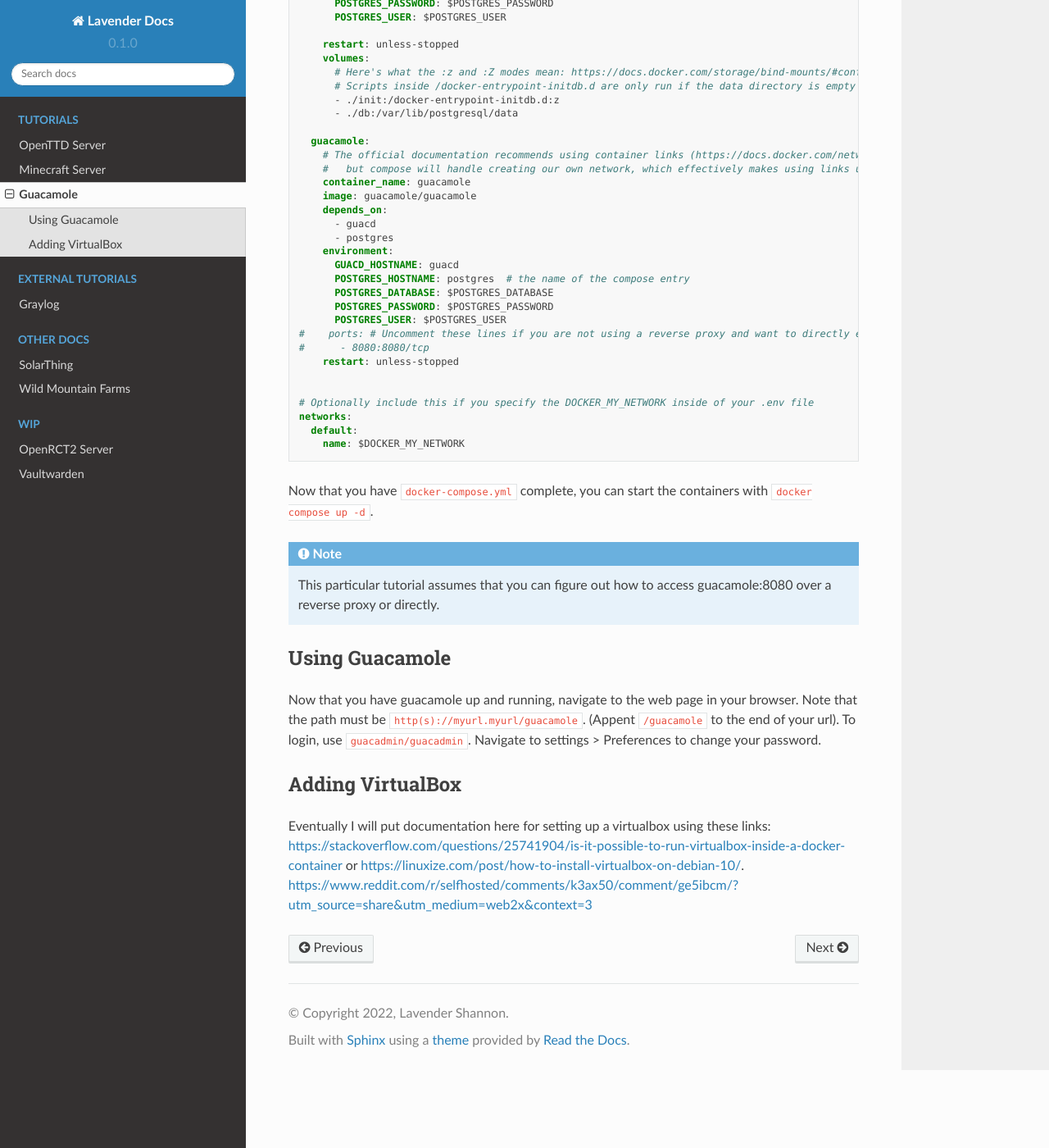
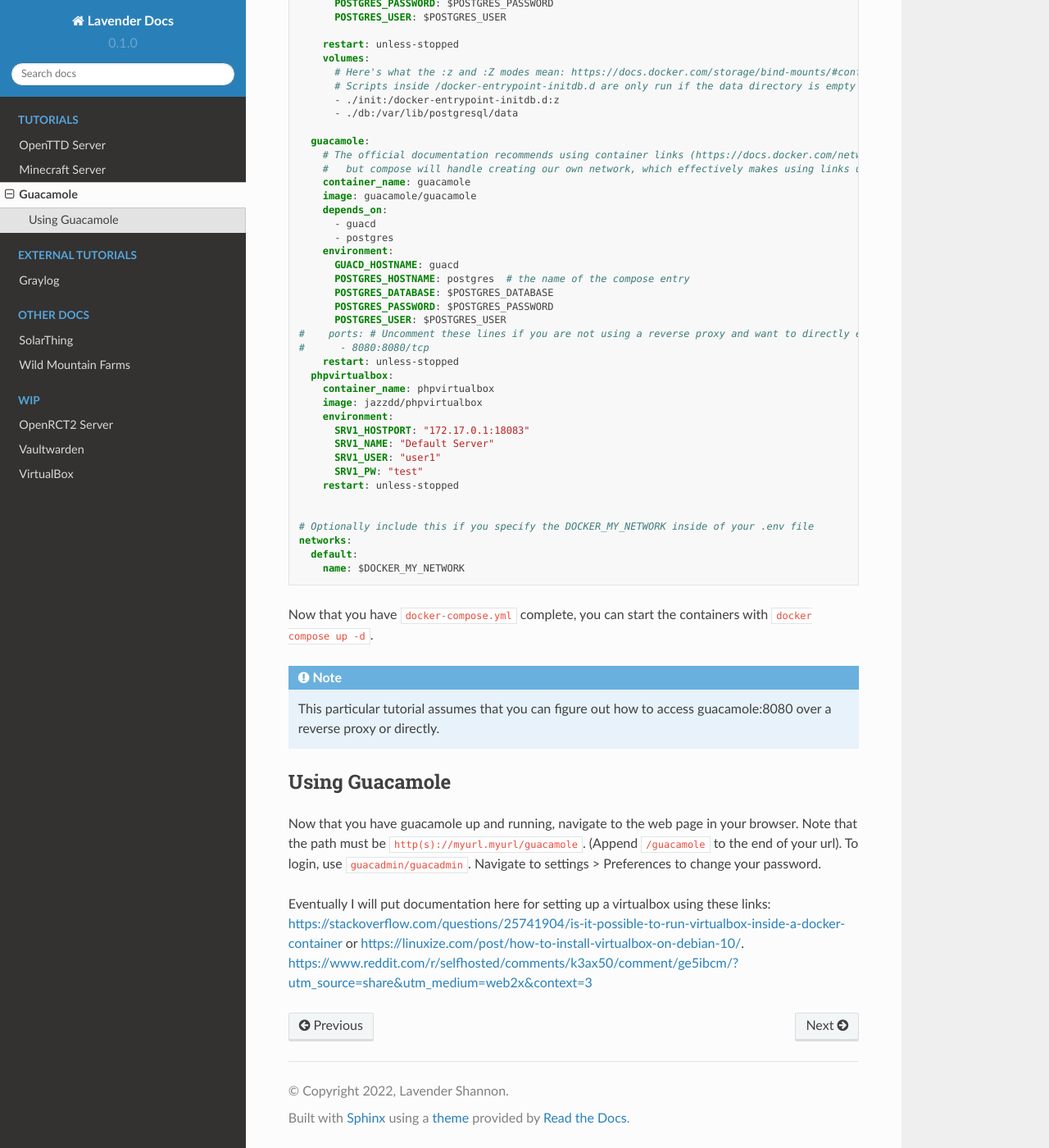
Before and after one commit to retrodaredevil/retrodaredevil, a Sphinx documentation site: the page built from docs/source/tutorial/guacamole.rst, in a window 1280 px wide and 1400 px high, scrolled down 834 px. Shown: the whole window at 82% size. Built offline with Sphinx 7.4.7 and the Read the Docs theme 2.0.0, drawn with Linux system fonts in a browser that asks for light colours.

Commit message:
Comitting phpVirtualBox setup before removing it

```diff
--- a/docs/source/tutorial/guacamole.rst
+++ b/docs/source/tutorial/guacamole.rst
@@ -68,6 +68,15 @@ This will utilize :docker-hub:`guacamole/guacamole`, :docker-hub:`guacamole/guac
   #    ports: # Uncomment these lines if you are not using a reverse proxy and want to directly expose an HTTP endpoint
   #      - 8080:8080/tcp
       restart: unless-stopped
+    phpvirtualbox:
+      container_name: phpvirtualbox
+      image: jazzdd/phpvirtualbox
+      environment:
+        SRV1_HOSTPORT: "172.17.0.1:18083"
+        SRV1_NAME: "Default Server"
+        SRV1_USER: "user1"
+        SRV1_PW: "test"
+      restart: unless-stopped
 
 
   # Optionally include this if you specify the DOCKER_MY_NETWORK inside of your .env file
@@ -86,12 +95,10 @@ Using Guacamole
 ----------------
 
 Now that you have guacamole up and running, navigate to the web page in your browser.
-Note that the path must be ``http(s)://myurl.myurl/guacamole``. (Appent ``/guacamole`` to the end of your url).
+Note that the path must be ``http(s)://myurl.myurl/guacamole``. (Append ``/guacamole`` to the end of your url).
 To login, use ``guacadmin/guacadmin``. Navigate to settings > Preferences to change your password.
 
 
-Adding VirtualBox
--------------------
 
 Eventually I will put documentation here for setting up a virtualbox using these links:
 https://stackoverflow.com/questions/25741904/is-it-possible-to-run-virtualbox-inside-a-docker-container
```
Also changed, not shown: docs/source/index.rst (+8 -0 lines), docs/source/tutorial/virtualbox.rst (added, +110 -0 lines).
